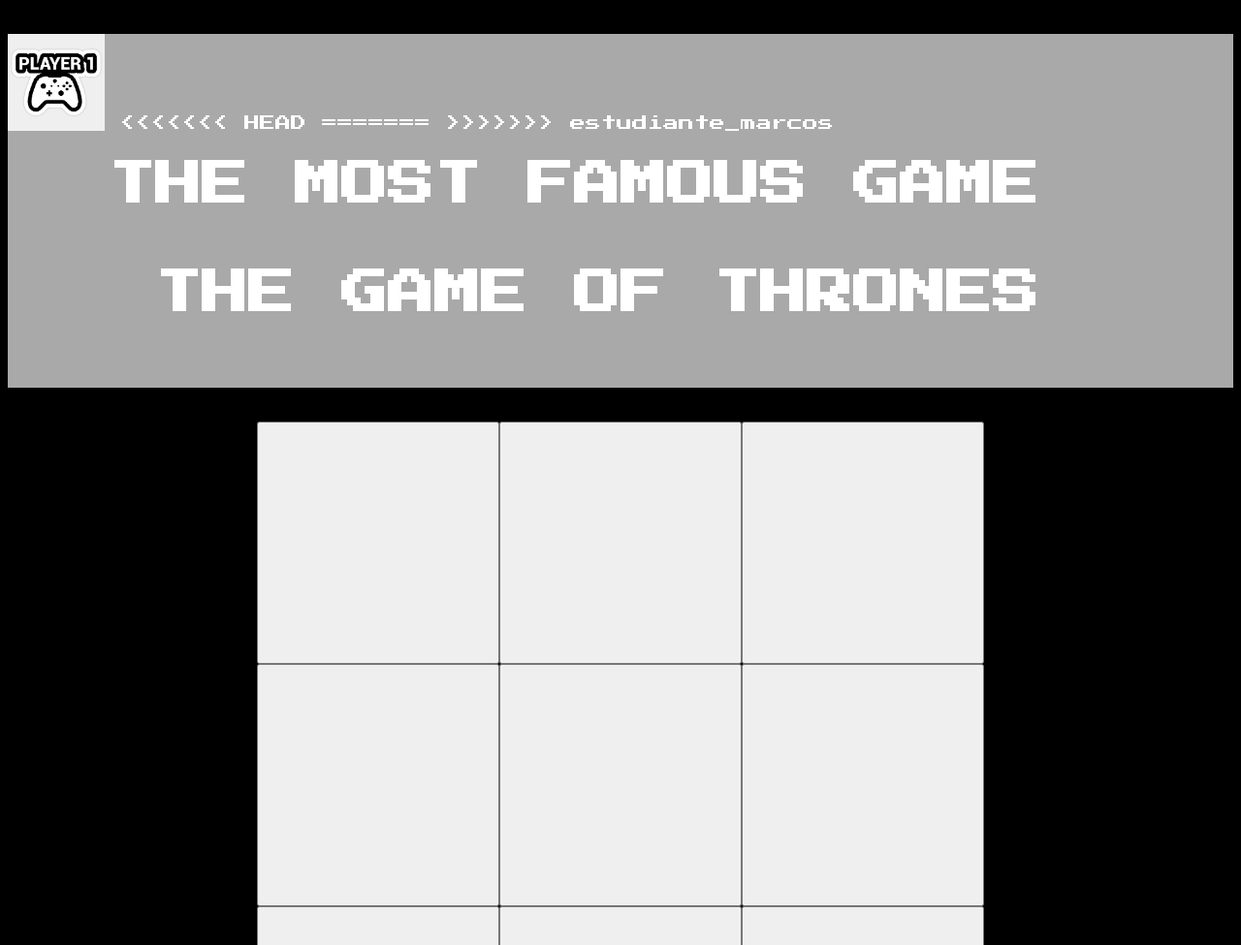
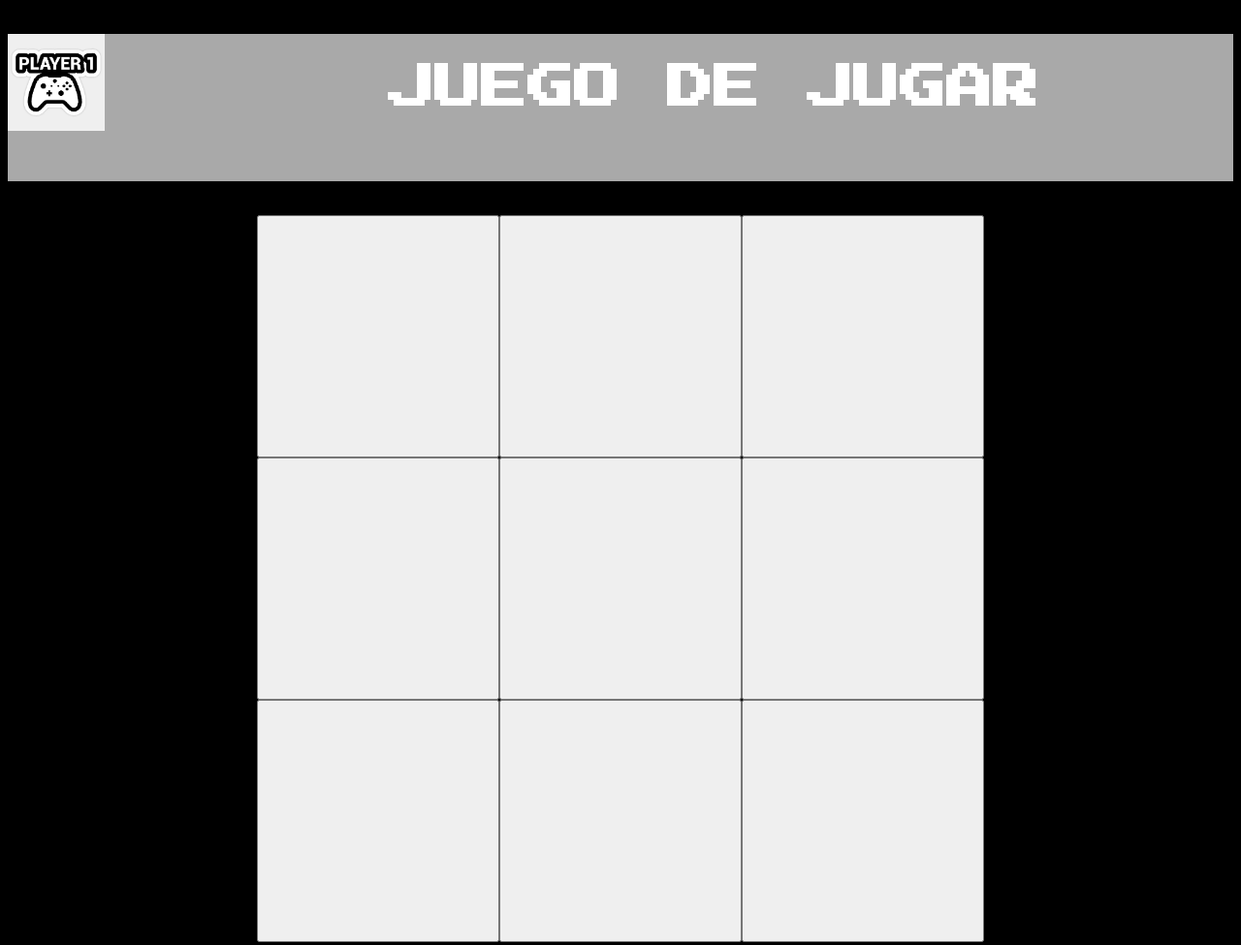
Before and after one commit to Riusaky68606/3-en-Raya, a plain HTML site: page index.html in a window 1280 px wide. Shown: the top 975 px of the page at 97% size. Drawn offline with Linux system fonts and the light colour scheme.

Commit message:
juego de jugar

```diff
--- a/index.html
+++ b/index.html
@@ -18,11 +18,7 @@
 		<img class="player" src="img/player1.jpg" height="100px">
 
 <!-- <<<<<<< HEAD -->
-<<<<<<< HEAD
-		<h1> THE MOST FAMOUS GAME</h1>
-=======
-		<h1> THE GAME OF THRONES </h1>
->>>>>>> estudiante_marcos
+		<h1> JUEGO DE JUGAR </h1>
 		<!-- <h1>Tres en raya - Grupo5</h1> -->
 <!-- >>>>>>> bd76b251346117720b8106ae3827b777b32c1ea9 -->
 	</div>
```
